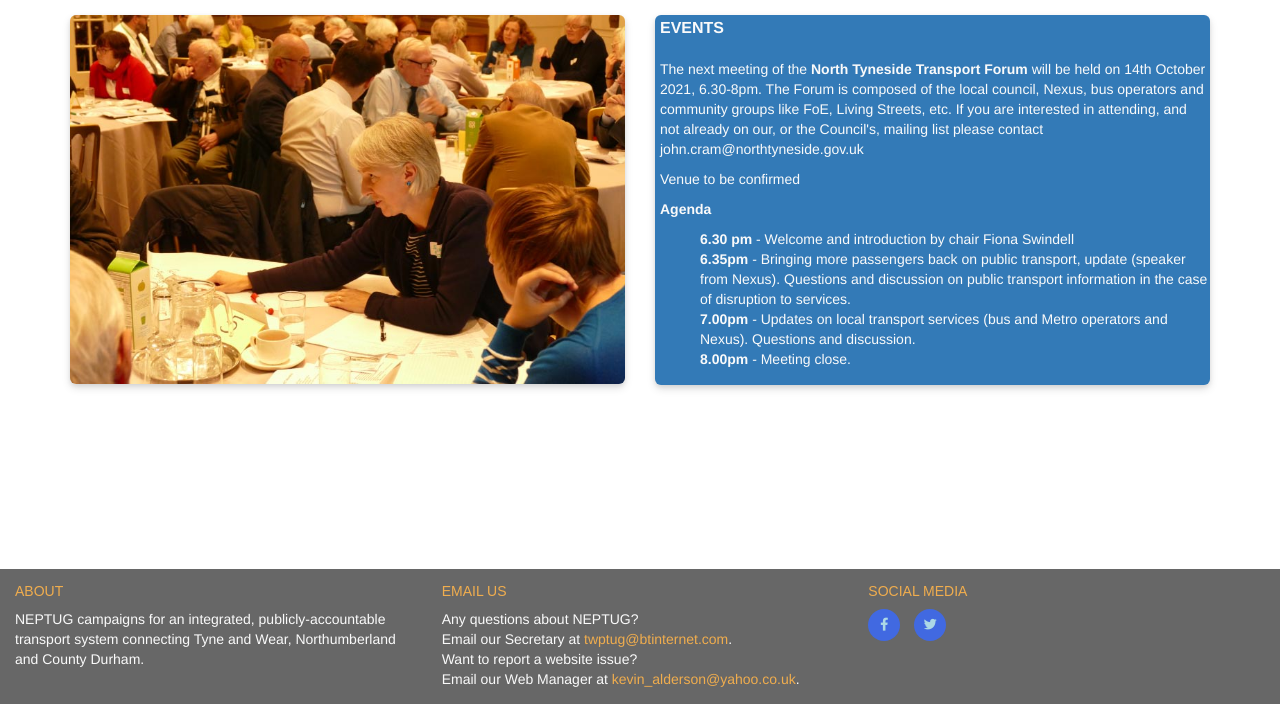
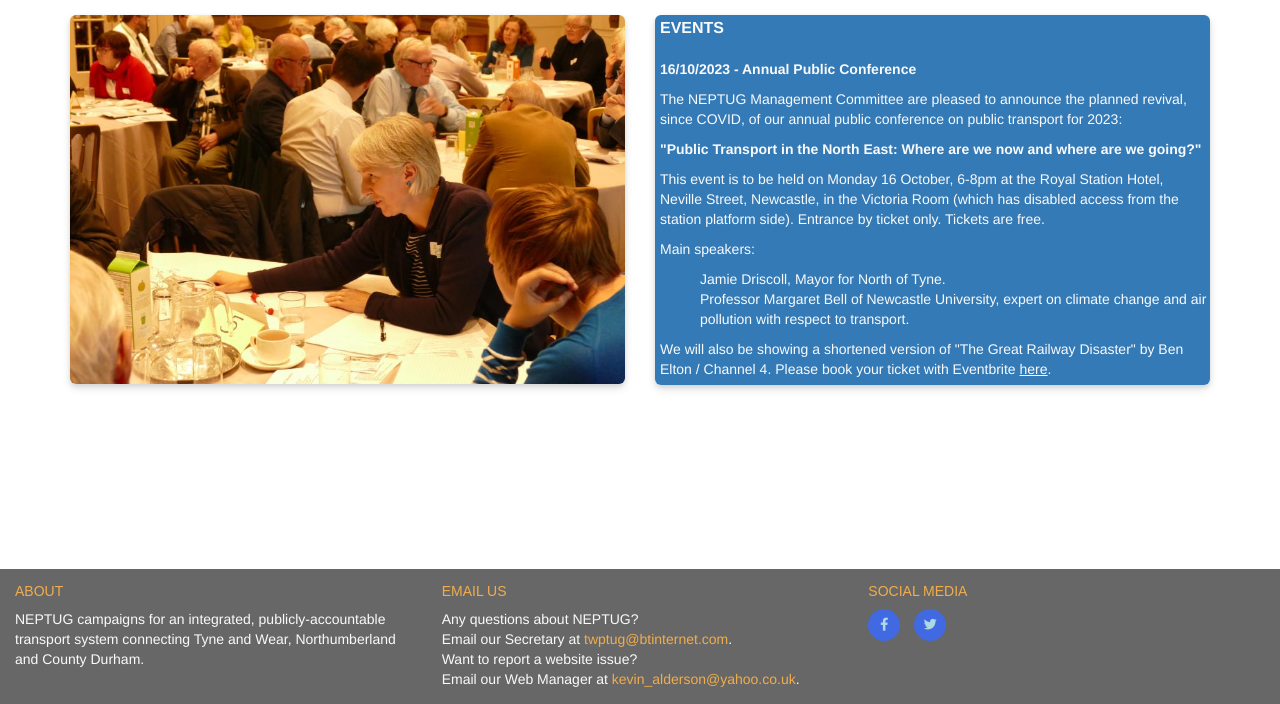
Before and after one commit to kevald1963/milestone-1-twptug-redesign, a Flask app: page /events in a window 1280 px wide. Shown: the part 96-800 px from the top of the page. Run offline with Flask 2, Linux system fonts and the light colour scheme; some libraries are stand-ins or nearby versions.

Commit message:
Updated format of Annual Public Conference for both Home and Event pages.

```diff
--- a/templates/events.html
+++ b/templates/events.html
@@ -17,7 +17,43 @@
             <!-- <<                                                                       >> -->
             <!-- << INSERT EVENTS HERE                                                    >> -->
             <!-- <<                                                                       >> -->
-            <p>The next meeting of the <b>North Tyneside Transport Forum</b> will be held on 14th October 2021,
+            <p>
+                <b>16/10/2023 - Annual Public Conference</b>
+            </p>
+            <p>
+                The NEPTUG Management Committee are pleased to announce the planned revival, since COVID, of our
+                annual public conference on public transport for 2023:
+            <p>
+                <b>"Public Transport in the North East: Where are we now and where are we going?"</b>
+            </p>
+            <p>
+                This event is to be held on Monday 16 October, 6-8pm at the Royal Station Hotel, Neville Street,
+                Newcastle, in the Victoria Room (which has disabled access from the station platform side).
+                Entrance by ticket only. Tickets are free.
+            </p>
+            <p>
+                Main speakers:
+            </p>
+                <ul>
+                    <li>
+                        Jamie Driscoll, Mayor for North of Tyne.
+                    </li>
+                    <li>
+                        Professor Margaret Bell of Newcastle University, expert on climate change and air pollution
+                        with respect to transport.
+                    </li>
+                </ul>
+            <p>
+                We will also be showing a shortened version of "The Great Railway Disaster" by Ben Elton / Channel 4.
+                Please book your ticket with Eventbrite <a href="https://www.eventbrite.com/e/public-transport-in-the-north-east-where-are-we-now-where-are-we-going-tickets-722814195717?aff=oddtdtcreator" target="_blank">
+                <u>here</u>.</a>
+            </p>
+
+            <p>
+                <b>14/10/2021 - North Tyneside Transport Forum</b>
+            </p>
+
+            <p>The next meeting of the North Tyneside Transport Forum will be held on 14th October 2021,
                6.30-8pm. The Forum is
                composed of the local council, Nexus, bus operators and community groups like FoE, Living
                Streets, etc.
```
Also changed, not shown: templates/index.html (+11 -6 lines).
